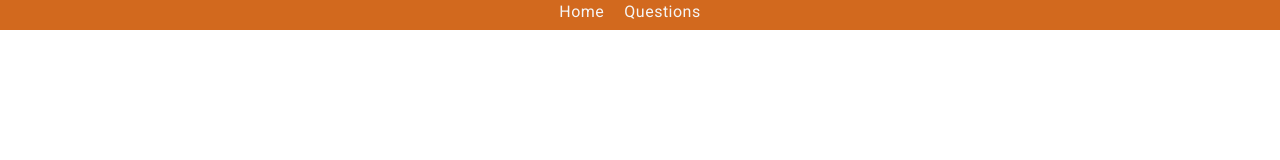
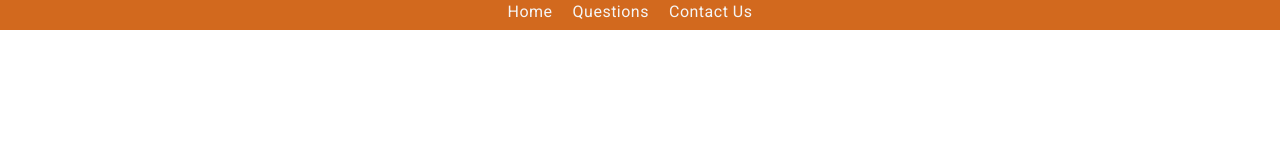
Before and after one commit to nikhilrajganta/Quiz-App, an Angular app: page / in a window 1280 px wide. Shown: the top 160 px of the page. Built offline with nearby package versions, Linux system fonts and the light colour scheme.

Commit message:
code improved

```diff
--- a/src/app/app.component.html
+++ b/src/app/app.component.html
@@ -2,10 +2,13 @@
   <nav>
     <ul class="nav-list">
       <li class="nav-item">
-        <a routerLink="/Home"> Home</a>
+        <a routerLink="/home"> Home</a>
       </li>
       <li class="nav-item">
         <a routerLink="/questions">Questions</a>
+      </li>
+      <li class="nav-item">
+        <a routerLink="/questions">Contact Us</a>
       </li>
     </ul>
   </nav>
--- a/src/app/app.routes.ts
+++ b/src/app/app.routes.ts
@@ -5,7 +5,7 @@ import { ParentComponent } from './parent/parent.component';
 
 export const routes: Routes = [
   {
-    path: 'Home',
+    path: 'home',
     component: HomeComponent,
   },
   {
```
